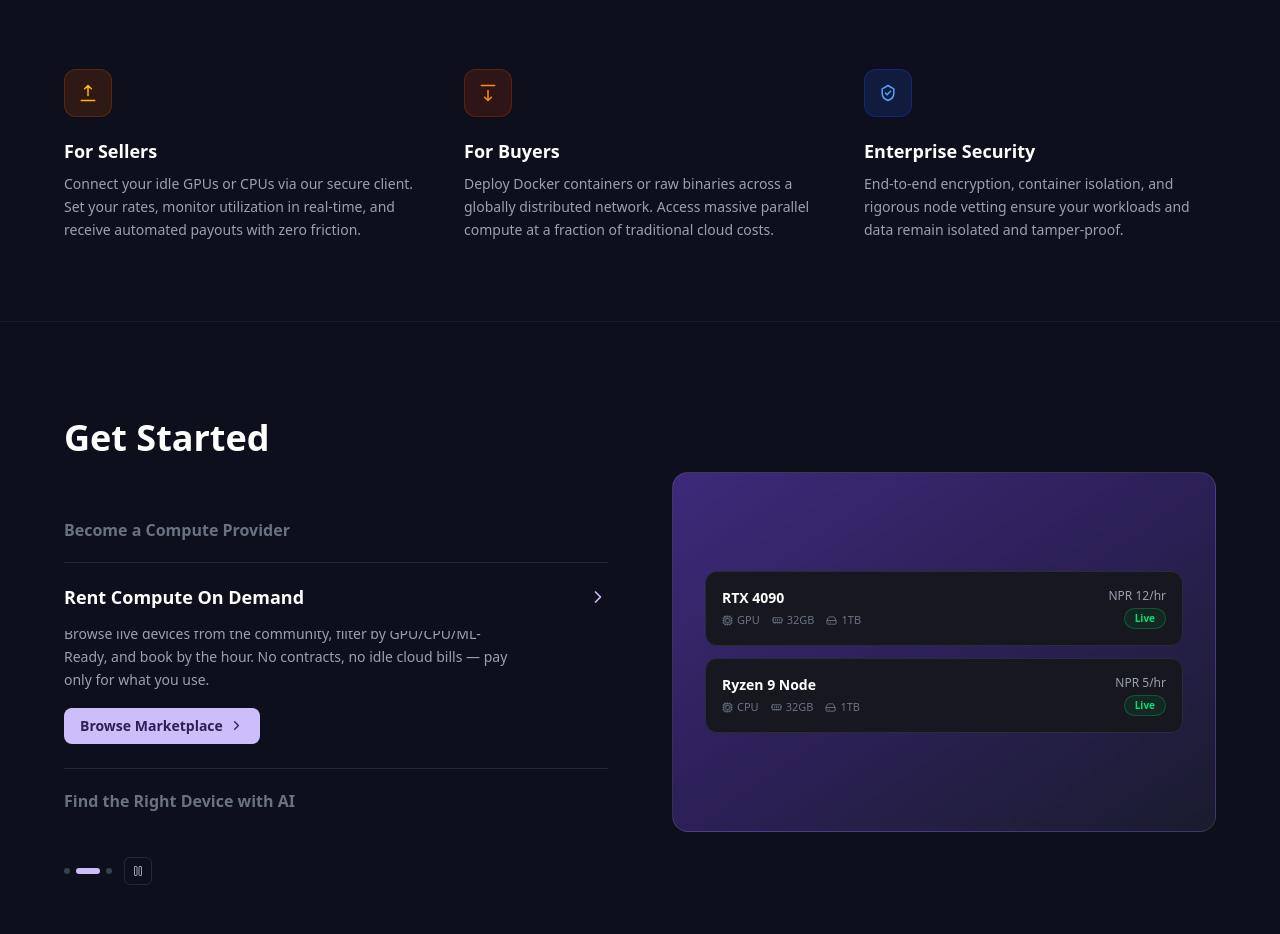
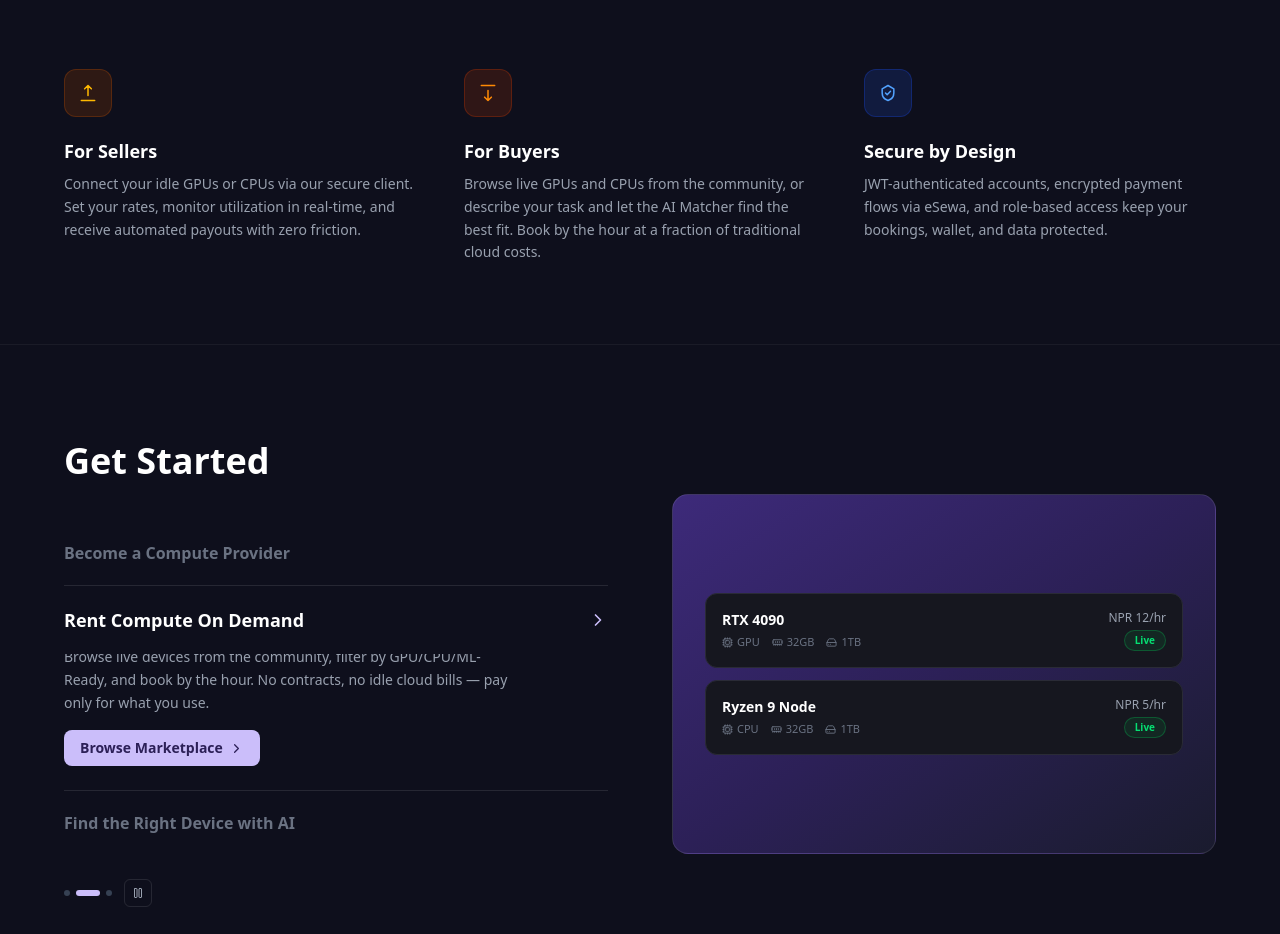
Before and after one commit to ayuxmhz/Idle-Link_Web, a Next.js app in the folder frontend/: page / in a window 1280 px wide. Shown: the part 920-1854 px from the top of the page. Built offline with nearby package versions, Linux system fonts and the light colour scheme.

Commit message:
rewrite feature cards to match actual project scope, not overpromised claims

```diff
--- a/frontend/src/app/page.tsx
+++ b/frontend/src/app/page.tsx
@@ -63,7 +63,7 @@
     iconBg: "bg-orange-900/30 border-orange-700/30 text-orange-400",
     title: "For Buyers",
     description:
-      "Deploy Docker containers or raw binaries across a globally distributed network. Access massive parallel compute at a fraction of traditional cloud costs.",
+      "Browse live GPUs and CPUs from the community, or describe your task and let the AI Matcher find the best fit. Book by the hour at a fraction of traditional cloud costs.",
   },
   {
     icon: (
@@ -73,9 +73,9 @@
       </svg>
     ),
     iconBg: "bg-blue-900/30 border-blue-700/30 text-blue-400",
-    title: "Enterprise Security",
+    title: "Secure by Design",
     description:
-      "End-to-end encryption, container isolation, and rigorous node vetting ensure your workloads and data remain isolated and tamper-proof.",
+      "JWT-authenticated accounts, encrypted payment flows via eSewa, and role-based access keep your bookings, wallet, and data protected.",
   },
 ];
 
```
Also changed, not shown: 1 other file (tests, documents, lock files or other folders).
